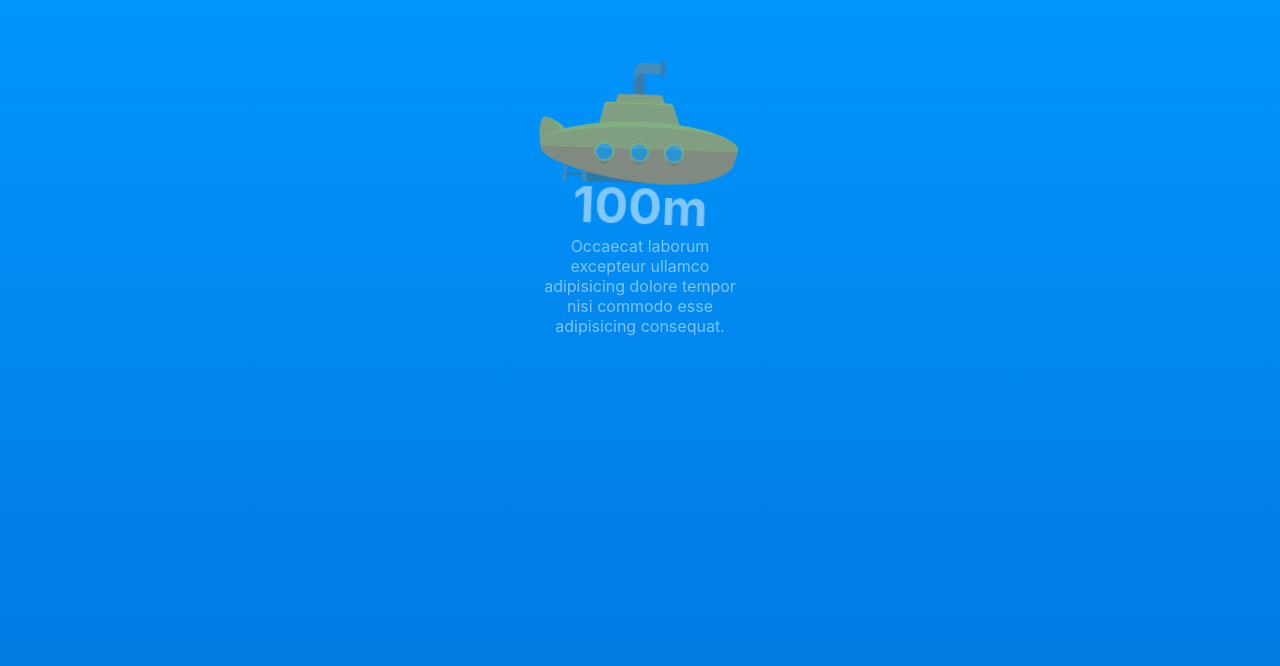
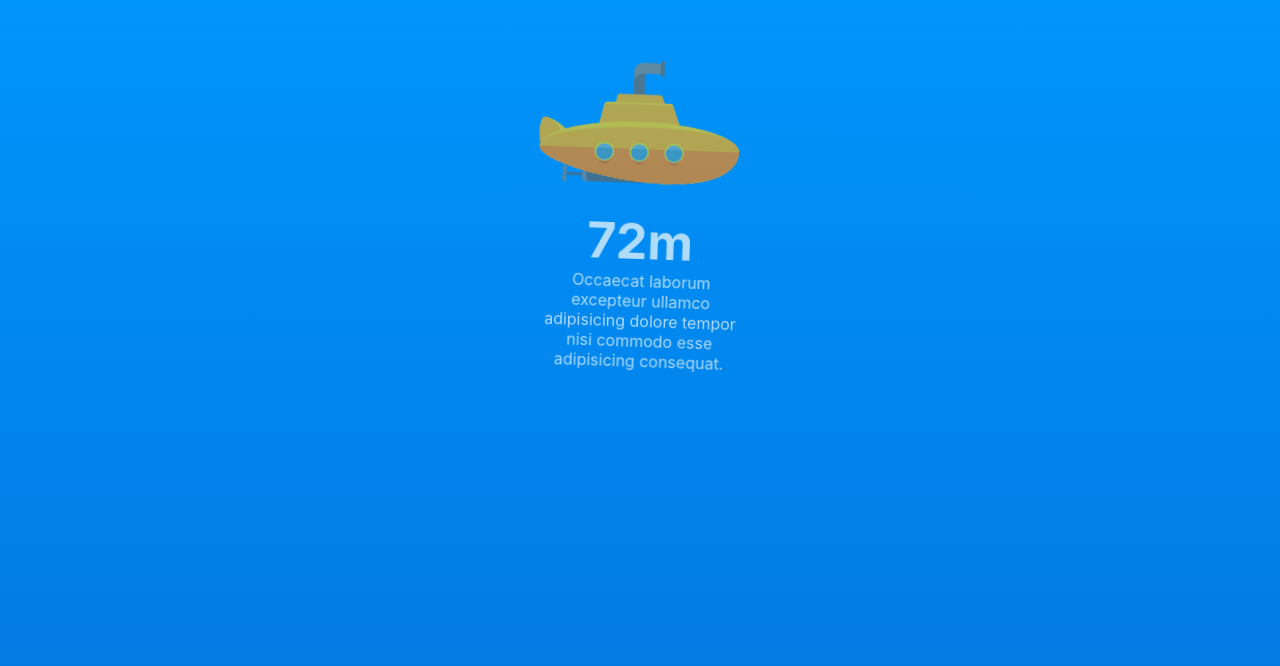
Before and after one commit to ClearlyyConfused/deep_dive, a React (Create React App) app: page / in a window 1280 px wide. Shown: the part 788-1454 px from the top of the page. Built offline with nearby package versions, Linux system fonts and the light colour scheme.

Commit message:
Have submarine visibility go down at lower depths

```diff
--- a/src/Pages/Background/Background.css
+++ b/src/Pages/Background/Background.css
@@ -1 +1 @@
-.background{position:absolute;width:100%;z-index:-1;height:12500px}.background .title-container{position:absolute;height:700px;width:100%}.background .title-container .title{top:10px;position:sticky}.background .title-container h1{margin:0;font-size:200px;text-align:center}@media(max-width: 550px){.background .title-container h1{font-size:35vw}}@media(max-width: 550px){.background .title-container{height:690px}}.background .waves{padding-top:300px;margin-bottom:-15px;overflow:hidden;display:flex;justify-content:center}.background .waves img{min-width:1600px;animation:waves 3.5s ease-in-out forwards infinite}.background .water{padding-top:300px;height:11700px;background:#09f;background:linear-gradient(180deg, rgb(0, 153, 255) 0%, rgb(9, 9, 121) 30%, rgb(2, 0, 36) 90%, rgb(0, 0, 0) 100%)}@keyframes waves{0%{min-width:1500px;transform:rotate(1deg)}50%{transform:rotate(-1deg);min-width:1550px}100%{transform:rotate(1deg);min-width:1500px}}
+.background{position:absolute;width:100%;z-index:-1;height:12500px;background-color:#000}.background .title-container{position:absolute;height:700px;width:100%}.background .title-container .title{top:10px;position:sticky}.background .title-container h1{margin:0;font-size:200px;text-align:center;color:#fff}@media(max-width: 550px){.background .title-container h1{font-size:35vw}}@media(max-width: 550px){.background .title-container{height:690px}}.background .waves{padding-top:300px;margin-bottom:-15px;overflow:hidden;display:flex;justify-content:center}.background .waves img{min-width:1600px;animation:waves 3.5s ease-in-out forwards infinite}.background .water{padding-top:300px;height:11700px;background:#09f;background:linear-gradient(180deg, rgb(0, 153, 255) 0%, rgb(9, 9, 121) 30%, rgb(2, 0, 36) 55%, rgb(0, 0, 0) 80%, rgb(0, 0, 0) 100%)}@keyframes waves{0%{min-width:1500px;transform:rotate(1deg)}50%{transform:rotate(-1deg);min-width:1550px}100%{transform:rotate(1deg);min-width:1500px}}
--- a/src/Pages/Background/Background.scss
+++ b/src/Pages/Background/Background.scss
@@ -3,6 +3,7 @@
 	width: 100%;
 	z-index: -1;
 	height: 12500px; // determines overall height
+	background-color: black;
 
 	.title-container {
 		position: absolute;
@@ -16,6 +17,7 @@
 			margin: 0;
 			font-size: 200px;
 			text-align: center;
+			color: white;
 
 			@media (max-width: 550px) {
 				font-size: 35vw; // have title shrink at small viewports
@@ -46,7 +48,8 @@
 			180deg,
 			rgb(0, 153, 255) 0%,
 			rgba(9, 9, 121, 1) 30%,
-			rgba(2, 0, 36, 1) 90%,
+			rgba(2, 0, 36, 1) 55%,
+			rgba(0, 0, 0, 1) 80%,
 			rgba(0, 0, 0, 1) 100%
 		);
 	}
--- a/src/Pages/Foreground/Foreground.css
+++ b/src/Pages/Foreground/Foreground.css
@@ -1 +1 @@
-.foreground{height:12500px;overflow-x:clip}.foreground .submarine-container{display:flex;justify-content:center;height:100%;width:100%}.foreground .submarine-container .submarine{margin-top:800px;height:200px;width:auto;top:100px;position:sticky;opacity:.5;animation:sway 3.5s ease-in-out forwards infinite;background-color:none;padding:10px;border-radius:100px;box-shadow:0px 0px 0px 0px #fff}.foreground .submarine-container .text-container{position:sticky;top:280px;margin-top:-60px;display:flex;flex-direction:column;justify-content:center;align-items:center}.foreground .submarine-container .text-container h2{margin:0;color:#fff;opacity:.5;font-size:50px;animation:sway 3.5s ease-in-out forwards infinite;text-align:center}.foreground .submarine-container .text-container p{margin:0;color:#fff;opacity:.5;max-width:200px;text-align:center}@keyframes sway{0%{transform:rotate(2deg)}50%{transform:rotate(-2deg)}100%{transform:rotate(2deg)}}
+.foreground{height:12500px;overflow-x:clip}.foreground .submarine-container{display:flex;justify-content:center;height:100%;width:100%}.foreground .submarine-container .submarine{margin-top:800px;height:200px;width:auto;top:100px;position:sticky;animation:sway 3.5s ease-in-out forwards infinite;background-color:none;padding:10px}.foreground .submarine-container .submarine-lights{width:200px;border-radius:100px;height:200px;background-color:#fff;box-shadow:0px 0px 100px 120px #fff;top:125px;transform:scale(1.5, 1) translateX(60px);position:sticky;margin:auto;z-index:-1}.foreground .submarine-container .text-container{position:sticky;top:280px;margin-top:-225px;display:flex;flex-direction:column;justify-content:center;align-items:center}.foreground .submarine-container .text-container h2{margin:0;color:#fff;font-size:50px;text-align:center;animation:sway 3.5s ease-in-out forwards infinite}.foreground .submarine-container .text-container p{margin:0;color:#fff;max-width:200px;text-align:center;animation:sway 3.5s ease-in-out forwards infinite}@keyframes sway{0%{transform:rotate(2deg)}50%{transform:rotate(-2deg)}100%{transform:rotate(2deg)}}
--- a/src/Pages/Foreground/Foreground.js
+++ b/src/Pages/Foreground/Foreground.js
@@ -8,10 +8,11 @@ function Foreground() {
 
 	useEffect(() => {
 		document.addEventListener('keydown', subMovement, true);
+
 		return () => {
 			document.removeEventListener('keydown', subMovement, true);
 		};
-	}, [xCord, deg]);
+	}, [xCord, deg, depth]);
 
 	return (
 		<div className="foreground">
@@ -25,12 +26,22 @@ function Foreground() {
 			>
 				<div>
 					{/* actual submarine image */}
-					<img className="submarine" src={submarine} alt="submarine" />
+					<img
+						className="submarine"
+						src={submarine}
+						alt="submarine"
+						style={{ opacity: `${Math.max(0.7 - depth / 7500, 0.2)}` }} // visibility goes down at lower depths
+					/>
+					<div
+						style={{ opacity: `${Math.min(0 + depth / 30000, 0.15)}` }} // visibility goes up at lower depths
+						className="submarine-lights"
+					></div>
 					<div
 						// text below the submarine
 						className="text-container"
 						style={{
 							transform: 'rotate3d(0, 1, 0,' + -deg + 'deg)',
+							opacity: `${Math.max(0.7 - depth / 7500, 0.25)}`, // visibility goes down at lower depths
 						}}
 					>
 						<h2>{depth}m</h2>
--- a/src/Pages/Foreground/Foreground.scss
+++ b/src/Pages/Foreground/Foreground.scss
@@ -14,18 +14,28 @@
 			width: auto;
 			top: 100px;
 			position: sticky;
-			opacity: 0.5; // 0.5 to 0.1 at lower depths
 			animation: sway 3.5s ease-in-out forwards infinite;
 			background-color: none; // none to white at lower depths
 			padding: 10px;
+		}
+
+		.submarine-lights {
+			width: 200px;
 			border-radius: 100px;
-			box-shadow: 0px 0px 0px 0px white; // 0px to 0px 0px 50px 60px at lower depths
+			height: 200px;
+			background-color: white;
+			box-shadow: 0px 0px 100px 120px white; // 0px to 0px 0px 50px 60px at lower depths
+			top: 125px;
+			transform: scale(1.5, 1) translateX(60px);
+			position: sticky;
+			margin: auto;
+			z-index: -1;
 		}
 
 		.text-container {
 			position: sticky;
 			top: 280px;
-			margin-top: -60px;
+			margin-top: -225px;
 			display: flex;
 			flex-direction: column;
 			justify-content: center;
@@ -34,17 +44,17 @@
 			h2 {
 				margin: 0;
 				color: white;
-				opacity: 0.5;
 				font-size: 50px;
+				text-align: center;
 				animation: sway 3.5s ease-in-out forwards infinite;
-				text-align: center;
 			}
 			p {
 				margin: 0;
 				color: white;
-				opacity: 0.5;
+
 				max-width: 200px;
 				text-align: center;
+				animation: sway 3.5s ease-in-out forwards infinite;
 			}
 		}
 	}
--- a/src/Pages/Foreground/SubMoveLogic.js
+++ b/src/Pages/Foreground/SubMoveLogic.js
@@ -10,7 +10,7 @@ function SubMoveLogic() {
 	useEffect(() => {
 		// update depth every couple of seconds
 		const timer = setInterval(() => {
-			setDepth(sub[0].offsetTop - 700);
+			setDepth(Math.ceil((sub[0].offsetTop - 700) / 1.4));
 		}, 250);
 
 		return () => {
```
